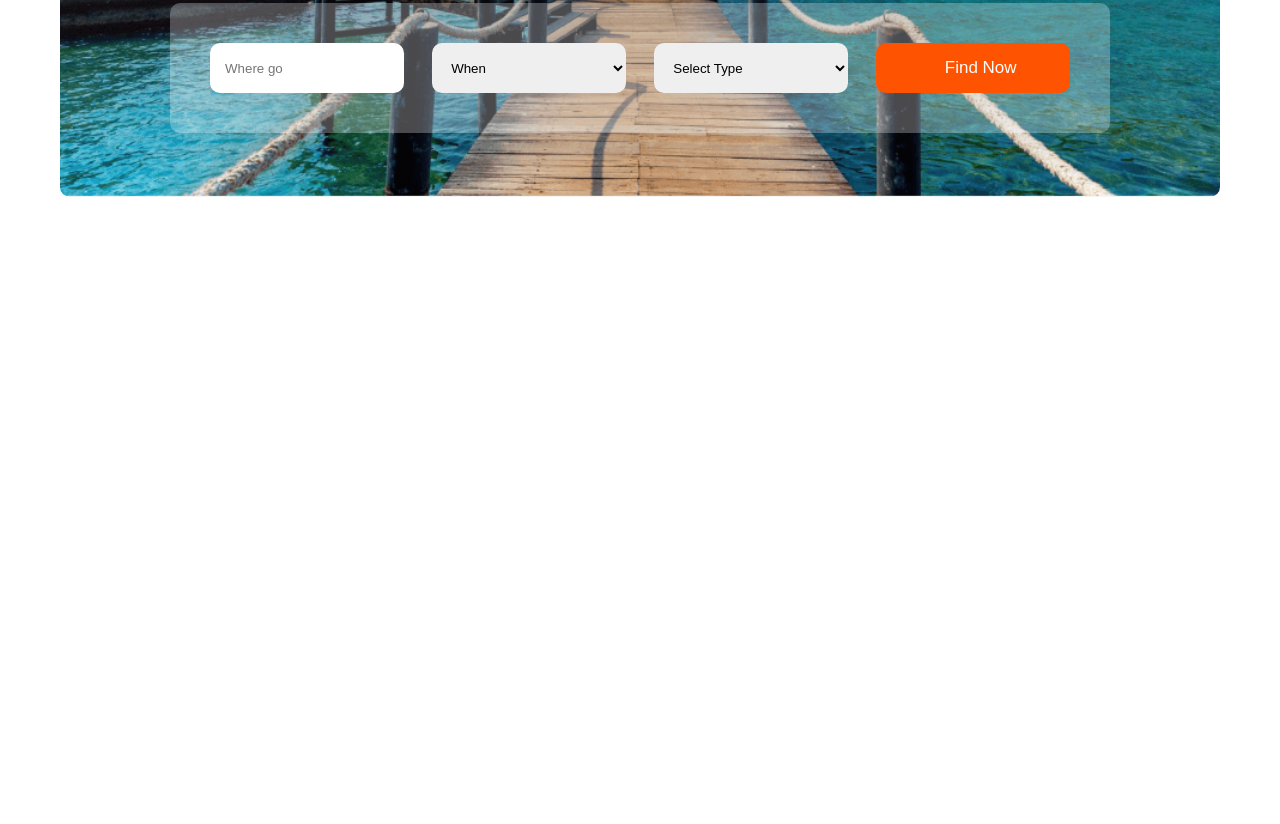
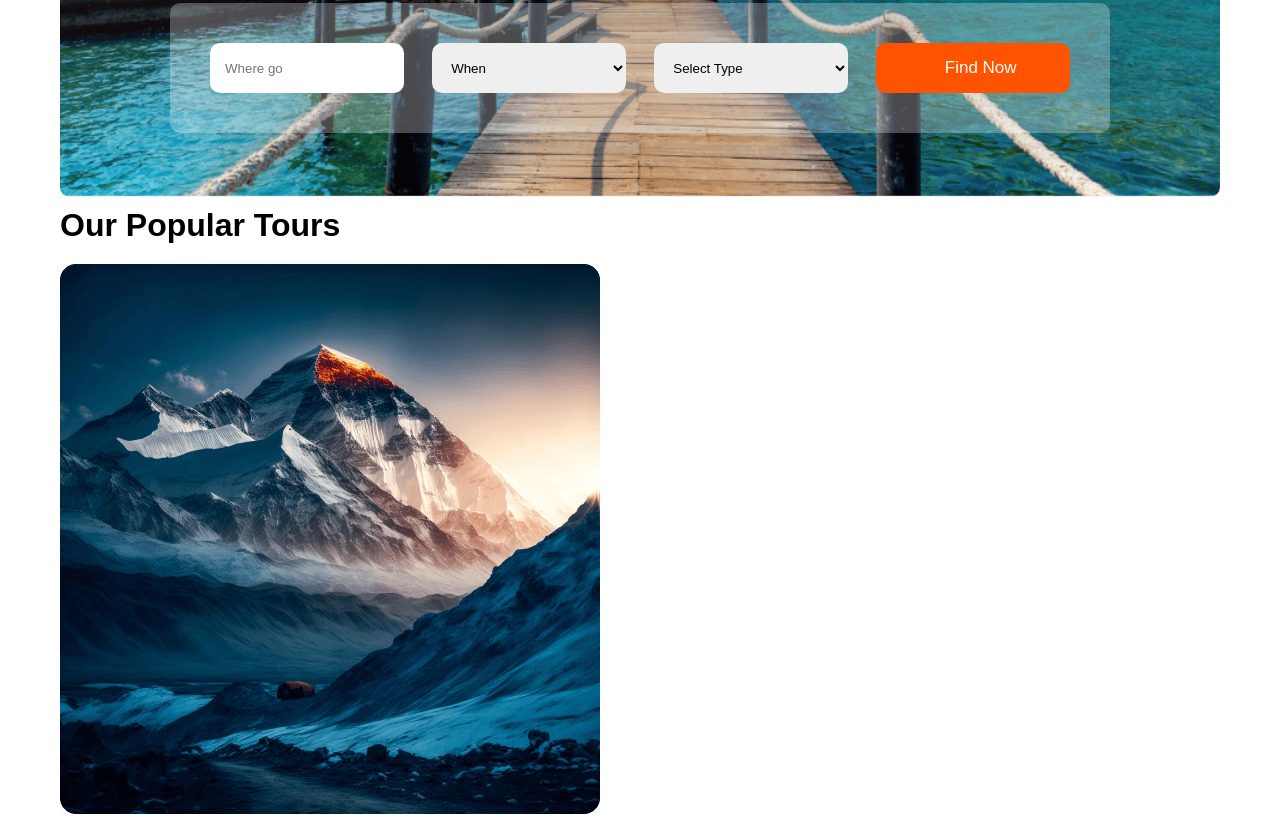
Before and after one commit to nazmulhossenshanto/adventure, a plain HTML site: page index.html in a window 1280 px wide. Shown: the part 521-1345 px from the top of the page. Before the commit the page ends 800 px from the top, so only its background shows below. Drawn offline with Linux system fonts and the light colour scheme.

Commit message:
tour img added

```diff
--- a/index.html
+++ b/index.html
@@ -49,14 +49,14 @@
         </div>
     </header>
     <main>
-        <!-- <div class="tour-div">
+        <div class="tour-div">
             <div class="popular-tour">
                 <h1>Our Popular Tours</h1>
             </div>
             <div class="tour-img">
                 <img src="./adventure-images/Rectangle 4.png" alt="">
             </div>
-        </div> -->
+        </div>
     </main>
     <footer></footer>
 </body>
```
